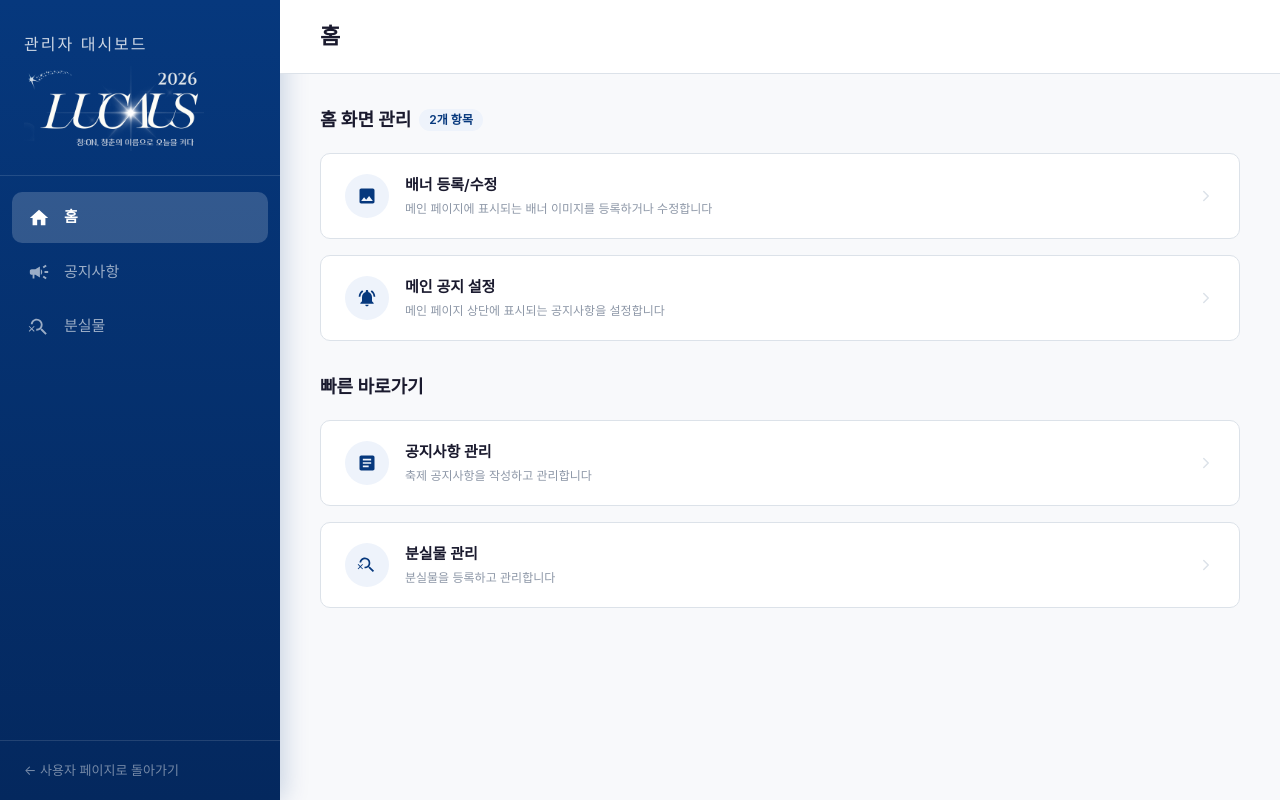
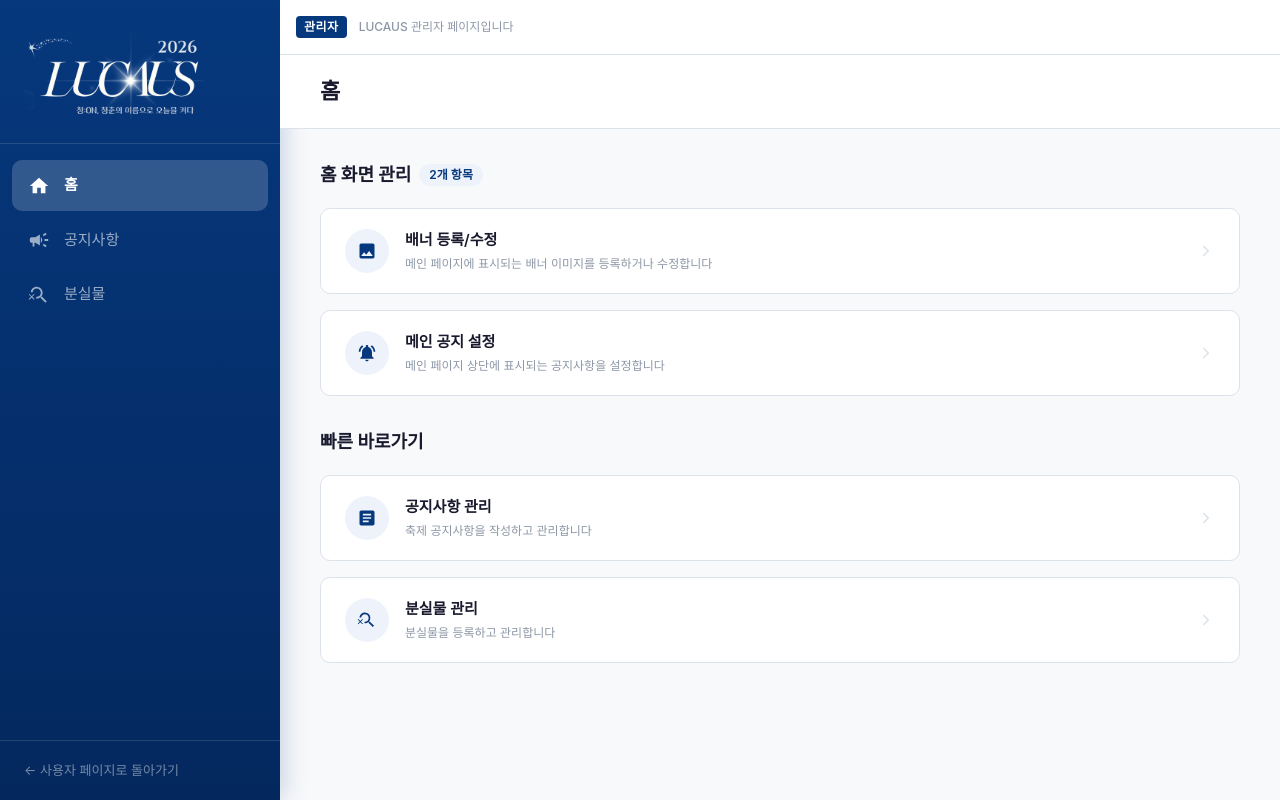
Before and after one commit to LUCAUS-Likelion14th/FrontEnd, a Next.js app: page /admin in a window 1280 px wide. Built offline with nearby package versions, Linux system fonts and the light colour scheme.

Commit message:
style: 관리자 페이지 배지 추가

```diff
--- a/src/app/admin/admin.css
+++ b/src/app/admin/admin.css
@@ -107,6 +107,32 @@ body:has(.admin-root) main.min-h-screen {
 
 .admin-sidebar__back-link:hover {
   color: rgba(255, 255, 255, 0.8);
+}
+
+/* ---- Admin Indicator ---- */
+.admin-indicator {
+  display: flex;
+  align-items: center;
+  gap: 12px;
+  padding: 16px;
+  background: #ffffff;
+  border-bottom: 1px solid #dce2e9;
+}
+
+.admin-indicator__badge {
+  font-size: 12px;
+  font-weight: 700;
+  color: #ffffff;
+  background: #06387d;
+  padding: 2px 8px;
+  border-radius: 4px;
+  letter-spacing: 0.5px;
+}
+
+.admin-indicator__text {
+  font-size: 12px;
+  font-weight: 500;
+  color: #8d97a7;
 }
 
 /* ---- Content Area ---- */
--- a/src/app/admin/layout.tsx
+++ b/src/app/admin/layout.tsx
@@ -14,7 +14,13 @@ export default function AdminLayout({
   return (
     <div className="admin-root">
       <AdminSidebar />
-      <div className="admin-content">{children}</div>
+      <div className="admin-content">
+        <div className="admin-indicator">
+          <span className="admin-indicator__badge">관리자</span>
+          <span className="admin-indicator__text">LUCAUS 관리자 페이지입니다</span>
+        </div>
+        {children}
+      </div>
     </div>
   );
 }
--- a/src/components/admin/AdminSidebar.tsx
+++ b/src/components/admin/AdminSidebar.tsx
@@ -29,7 +29,6 @@ export default function AdminSidebar() {
   return (
     <aside className="admin-sidebar">
       <div className="admin-sidebar__header">
-        <span className="admin-sidebar__subtitle">관리자 대시보드</span>
         <Image src="/lucaus-logo.png" alt="LUCAUS" width={180} height={24} />
       </div>
 
```
